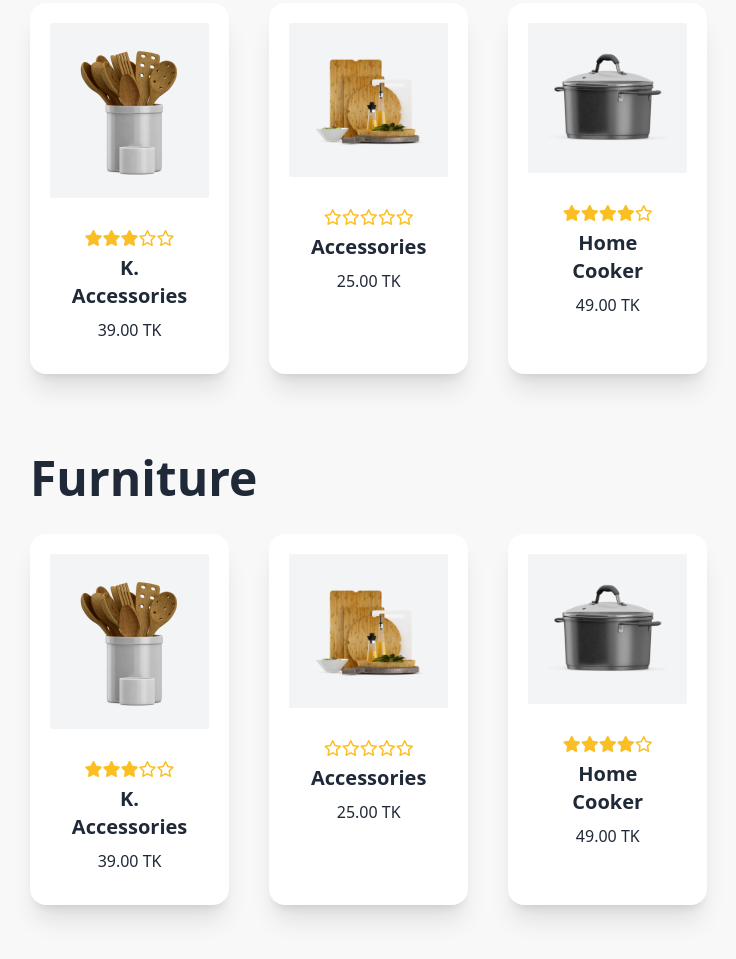
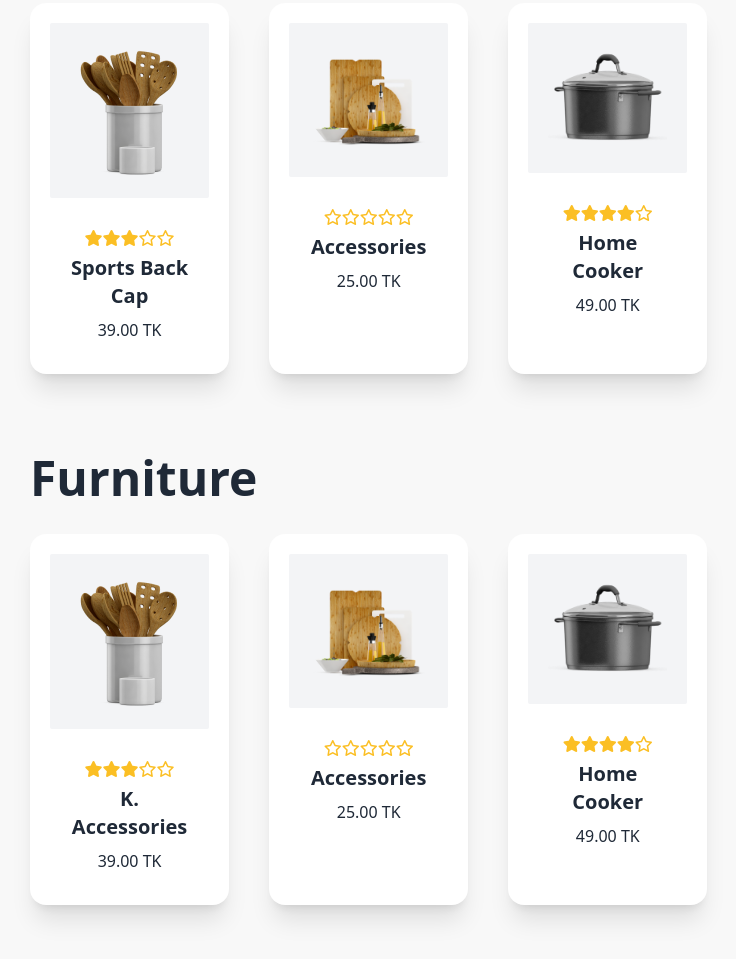
Before and after one commit to Umme-Nahida/summer-sale, a plain HTML site: page index.html in a window 1280 px wide. Shown: the part 1267-2226 px from the top of the page, without its empty margins (82-818 px from the left). Drawn offline with nearby package versions, Linux system fonts and the light colour scheme.

```diff
--- a/index.html
+++ b/index.html
@@ -102,7 +102,7 @@
                     <i class="fa-regular fa-star text-[#FBBF24]"></i>
                     <i class="fa-regular fa-star text-[#FBBF24]"></i>
                   </div>
-                  <h2 class="card-title">K. Accessories</h2>
+                  <h2 class="card-title">Sports Back Cap</h2>
                   <p>39.00 TK</p>
                 </div>
               </div>
```
